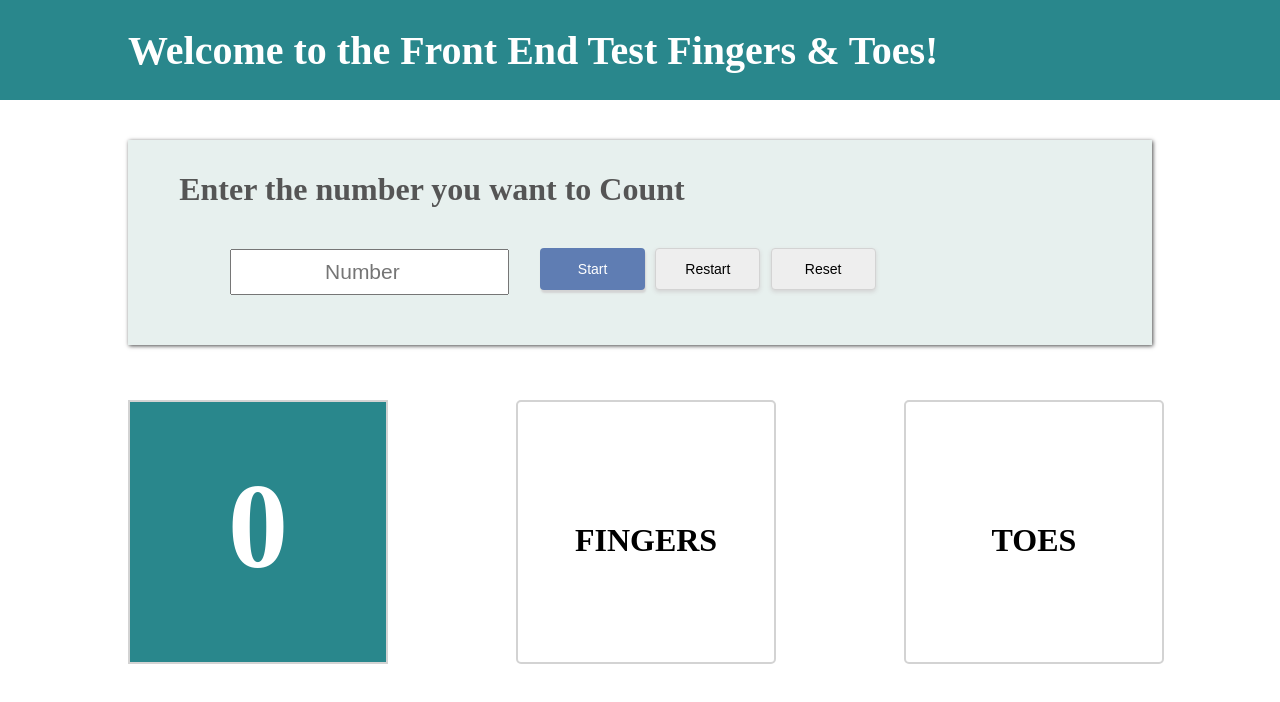
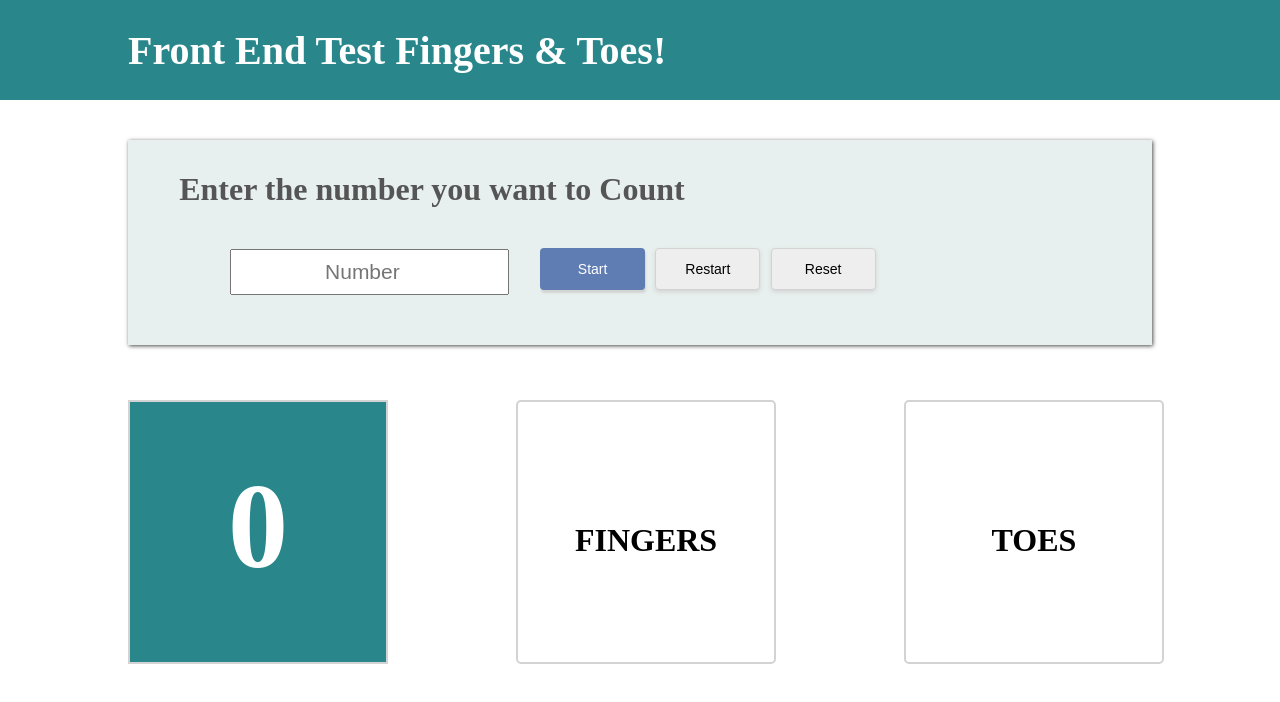
Before and after one commit to ckshivam251/Fingers-and-Toes, a plain HTML site: page index.html in a window 1280 px wide. Drawn offline with nearby package versions, Linux system fonts and the light colour scheme.

Commit message:
Name Change

```diff
--- a/index.html
+++ b/index.html
@@ -13,7 +13,7 @@
 <body>
 
 <div class="header">
-    <h1>Welcome to the Front End Test Fingers & Toes!</h1>
+    <h1>Front End Test Fingers & Toes!</h1>
 </div>
 
 
```
